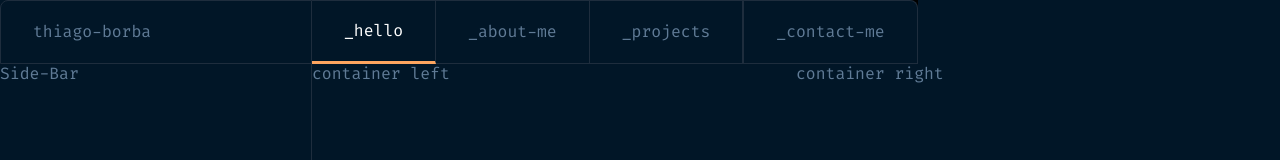
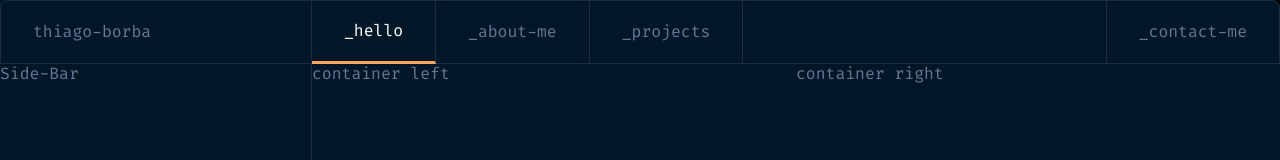
Before and after one commit to thiagoborba/Portifolio-web, a React (Vite) app: page / in a window 1280 px wide. Shown: the top 160 px of the page. Built offline with nearby package versions, Linux system fonts and the light colour scheme.

Commit message:
feast: remove dev

```diff
--- a/src/Components/Header/index.tsx
+++ b/src/Components/Header/index.tsx
@@ -8,7 +8,6 @@ export function Header() {
         <span>thiago-borba</span>
       </div>
       <HeaderTabs className="header-tabs" />
-      <div className="menu-icon">botão</div>
     </header>
   );
 }
--- a/src/Components/Header/styles.scss
+++ b/src/Components/Header/styles.scss
@@ -29,4 +29,8 @@ header {
   border: $border;
   border-top-left-radius: $radius;
   height: 100%;
+  @media (max-width: $responsiveMd) {
+    flex: 1;
+    border-top-right-radius: $radius;
+  }
 }
--- a/src/Components/HeaderTabs/styles.scss
+++ b/src/Components/HeaderTabs/styles.scss
@@ -6,6 +6,7 @@
   height: 100%;
 
   list-style-type: none;
+  flex: 1;
 
   div {
     flex: 1;
```
